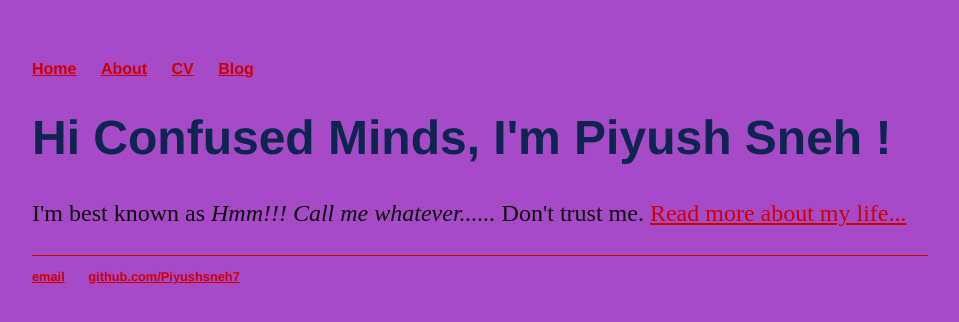
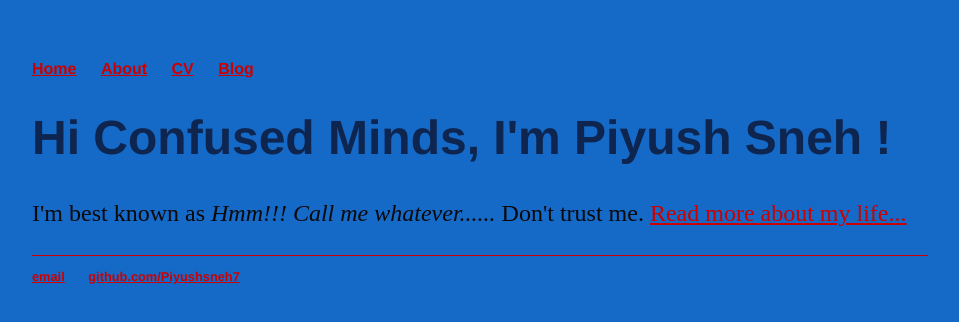
Before and after one commit to Piyushsneh7/Piyushsneh7.github.io, a plain HTML site: page index.html in a window 1280 px wide. Shown: the whole page, without its empty margins (160-1119 px from the left). Drawn offline with Linux system fonts and the light colour scheme.

Commit message:
Update main.css

```diff
--- a/main.css
+++ b/main.css
@@ -1,7 +1,7 @@
 body {
     margin: 60px auto;
     width: 70%;
-    background-color:#a74ac7;
+    background-color:#1569c7;
 }
 nav ul, footer ul {
     font-family:'Helvetica', 'Arial', 'Sans-Serif';
```
